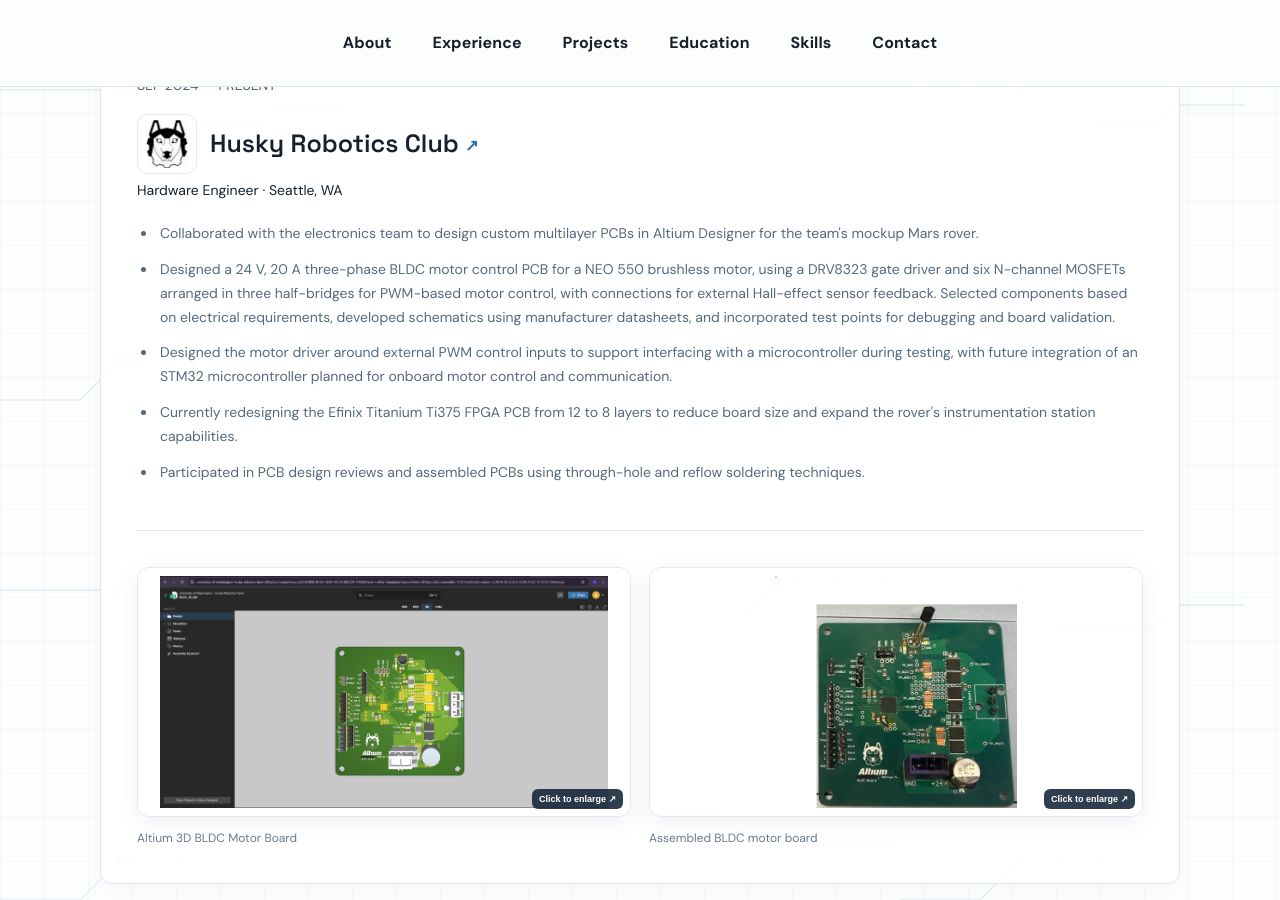
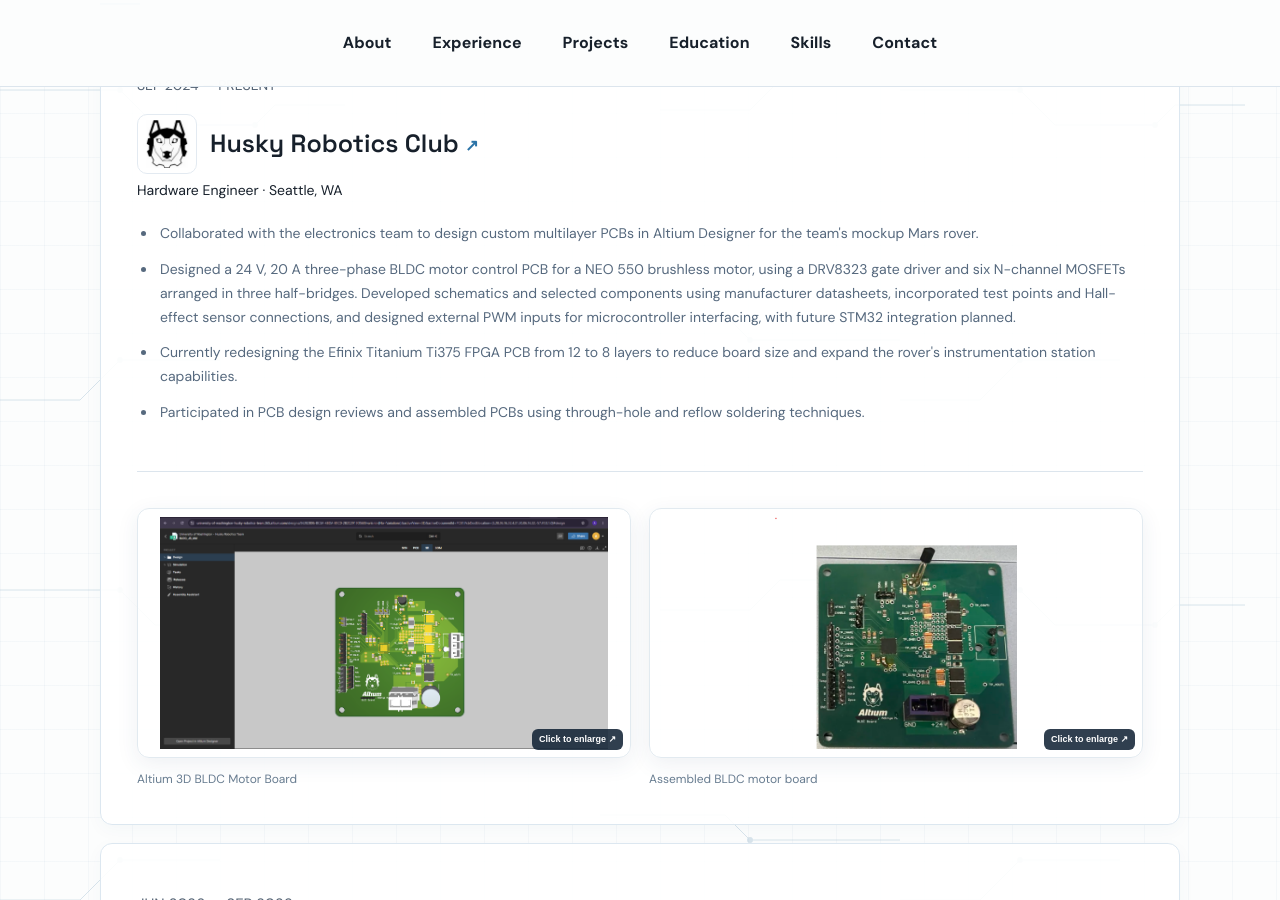
Before and after one commit to AdityaManivel/AdityaManivel.github.io, a Jekyll site: the page index.html, which Jekyll copies as it is, in a window 1280 px wide and 900 px high, scrolled down 1075 px. Built offline with Jekyll 4.4.1, drawn with Linux system fonts in a browser that asks for light colours.

Commit message:
Combine BLDC motor PCB project bullets

```diff
--- a/index.html
+++ b/index.html
@@ -70,8 +70,7 @@
         <span>Hardware Engineer · Seattle, WA</span>
         <ul class="experience-bullets">
           <li>Collaborated with the electronics team to design custom multilayer PCBs in Altium Designer for the team's mockup Mars rover.</li>
-          <li>Designed a 24 V, 20 A three-phase BLDC motor control PCB for a NEO 550 brushless motor, using a DRV8323 gate driver and six N-channel MOSFETs arranged in three half-bridges for PWM-based motor control, with connections for external Hall-effect sensor feedback. Selected components based on electrical requirements, developed schematics using manufacturer datasheets, and incorporated test points for debugging and board validation.</li>
-          <li>Designed the motor driver around external PWM control inputs to support interfacing with a microcontroller during testing, with future integration of an STM32 microcontroller planned for onboard motor control and communication.</li>
+          <li>Designed a 24 V, 20 A three-phase BLDC motor control PCB for a NEO 550 brushless motor, using a DRV8323 gate driver and six N-channel MOSFETs arranged in three half-bridges. Developed schematics and selected components using manufacturer datasheets, incorporated test points and Hall-effect sensor connections, and designed external PWM inputs for microcontroller interfacing, with future STM32 integration planned.</li>
           <li>Currently redesigning the Efinix Titanium Ti375 FPGA PCB from 12 to 8 layers to reduce board size and expand the rover's instrumentation station capabilities.</li>
           <li>Participated in PCB design reviews and assembled PCBs using through-hole and reflow soldering techniques.</li>
         </ul>
```
